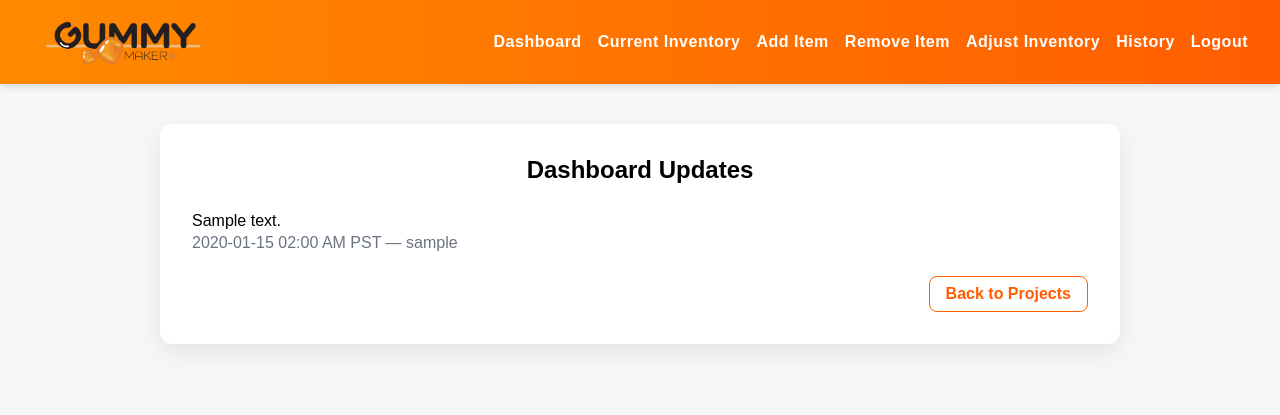
After one commit to justin-g-wang/GMinventory, a Flask app: page /dashboard/history in a window 1280 px wide. The commit adds this page. Shown: the top 415 px of the page. Run offline with Flask 3, Linux system fonts and the light colour scheme; the visitor is signed in with stand-in values (Sample User, id 1); a database or web service that is not in the repository returns one stand-in record (values such as "Sample title"); some libraries are stand-ins or nearby versions.

Commit message:
updated dashboard and dashboard history

```diff
--- a/app.py
+++ b/app.py
@@ -29,6 +29,12 @@ def to_int_or_none(value):
         return int(value)
     except (TypeError, ValueError):
         return None
+
+def log_dashboard_event(cursor, message, username=None):
+    cursor.execute(
+        "INSERT INTO dashboard_history (message, username) VALUES (%s, %s)",
+        (message, username),
+    )
 
 def send_low_stock_email(item_number, lot, remaining_qty, unit, item_name, supplier, triggered_by):
     """Send a notification when inventory dips below threshold."""
@@ -190,6 +196,15 @@ def init_db():
         )
     """)
 
+    c.execute("""
+        CREATE TABLE IF NOT EXISTS dashboard_history (
+            id SERIAL PRIMARY KEY,
+            message TEXT,
+            username TEXT,
+            created_at TIMESTAMPTZ DEFAULT CURRENT_TIMESTAMP
+        )
+    """)
+
     conn.commit()
     conn.close()
 
@@ -260,6 +275,11 @@ def dashboard():
                 """,
                 (name, notes, due_date, bags_bottles, gummies, storage_status, quantity_unit, completed_bags),
             )
+            log_dashboard_event(
+                c,
+                f"Created project '{name}' targeting {bags_bottles or 0} {quantity_unit}, due {due_date or 'unspecified'}",
+                session.get("user"),
+            )
             conn.commit()
             conn.close()
             return redirect("/dashboard")
@@ -281,6 +301,9 @@ def dashboard():
             except (TypeError, ValueError):
                 conn.close()
                 return "Invalid project id."
+            c.execute("SELECT name FROM projects WHERE id = %s", (project_id_int,))
+            project_row = c.fetchone()
+            project_name = project_row[0] if project_row else f"#{project_id_int}"
 
             if status == "Completed":
                 c.execute(
@@ -301,6 +324,11 @@ def dashboard():
                     """,
                     (status, project_id_int),
                 )
+            log_dashboard_event(
+                c,
+                f"Marked project '{project_name}' as {status}",
+                session.get("user"),
+            )
             conn.commit()
             conn.close()
             return redirect("/dashboard")
@@ -335,6 +363,10 @@ def dashboard():
                 return "Invalid project id."
 
             c.execute(
+                "SELECT name FROM projects WHERE id = %s",
+                (project_id_int,),
+            )
+            c.execute(
                 """
                 UPDATE projects
                 SET name = %s,
@@ -359,6 +391,11 @@ def dashboard():
                     project_id_int,
                 ),
             )
+            log_dashboard_event(
+                c,
+                f"Edited project '{name}': quantity {bags_bottles or 0} {quantity_unit}, produced {completed_bags or 0}, due {due_date or 'N/A'}",
+                session.get("user"),
+            )
             conn.commit()
             conn.close()
             return redirect("/dashboard")
@@ -370,7 +407,11 @@ def dashboard():
             except (TypeError, ValueError):
                 conn.close()
                 return "Invalid project id."
+            c.execute("SELECT name FROM projects WHERE id = %s", (project_id_int,))
+            project_row = c.fetchone()
+            project_name = project_row[0] if project_row else f"#{project_id_int}"
             c.execute("DELETE FROM projects WHERE id = %s", (project_id_int,))
+            log_dashboard_event(c, f"Deleted project '{project_name}'", session.get("user"))
             conn.commit()
             conn.close()
             return redirect("/dashboard")
@@ -481,6 +522,31 @@ def completed_projects_view():
 
     return render_template("completed_projects.html", completed_projects=projects)
 
+@app.route("/dashboard/history")
+@login_required
+def dashboard_history():
+    conn = connect_db()
+    c = conn.cursor()
+    c.execute(
+        """
+        SELECT message, username, created_at
+        FROM dashboard_history
+        ORDER BY created_at DESC
+        LIMIT 50
+        """
+    )
+    rows = c.fetchall()
+    conn.close()
+    entries = [
+        {
+            "message": row[0],
+            "username": row[1],
+            "timestamp": format_timestamp_pst(row[2]),
+        }
+        for row in rows
+    ]
+    return render_template("dashboard_history.html", entries=entries)
+
 @app.route("/projects/new", methods=["GET", "POST"])
 @login_required
 def new_project():
@@ -513,6 +579,11 @@ def new_project():
                 """,
                 (name, notes, due_date, bags_bottles, gummies, storage_status, quantity_unit, completed_bags),
             )
+        log_dashboard_event(
+            c,
+            f"Created project '{name}' targeting {bags_bottles or 0} {quantity_unit}, due {due_date or 'unspecified'}",
+            session.get("user"),
+        )
         conn.commit()
         conn.close()
         return redirect("/dashboard")
--- a/static/style.css
+++ b/static/style.css
@@ -206,6 +206,31 @@ th, td {
     font-weight: 600;
 }
 
+.button-link.secondary {
+    background: transparent;
+    border: 1px solid #ff5d00;
+    color: #ff5d00;
+}
+
+.header-buttons {
+    display: flex;
+    gap: 12px;
+    flex-wrap: wrap;
+    align-items: center;
+}
+
+.history-actions {
+    margin-top: 16px;
+    display: flex;
+    justify-content: flex-end;
+}
+
+.history-actions .button-link {
+    background: transparent;
+    border: 1px solid #ff5d00;
+    color: #ff5d00;
+}
+
 .dashboard-content {
     display: flex;
     flex-wrap: wrap;
@@ -218,6 +243,29 @@ th, td {
     flex-direction: column;
     gap: 16px;
     min-width: 320px;
+}
+
+.history-feed {
+    flex: 1;
+    min-width: 300px;
+}
+
+.history-list {
+    list-style: none;
+    margin: 0;
+    padding: 0;
+    display: flex;
+    flex-direction: column;
+    gap: 12px;
+}
+
+.history-list li {
+    padding: 8px 0;
+    border-bottom: 1px solid #e5e7eb;
+}
+
+.history-list li:last-child {
+    border-bottom: none;
 }
 
 .project-card {
--- a/templates/base.html
+++ b/templates/base.html
@@ -3,6 +3,7 @@
 <head>
     <title>Inventory System</title>
     <link rel="stylesheet" href="/static/style.css">
+    <script src="https://cdn.jsdelivr.net/npm/canvas-confetti@1.6.0/dist/confetti.browser.min.js"></script>
 </head>
 <body>
     <header class="site-header">
--- /dev/null
+++ b/templates/dashboard_history.html
@@ -0,0 +1,23 @@
+{% extends "base.html" %}
+{% block content %}
+
+<div class="form-card">
+    <h2>Dashboard Updates</h2>
+    {% if entries %}
+        <ul class="history-list">
+            {% for entry in entries %}
+            <li>
+                <div>{{ entry.message }}</div>
+                <div class="muted">{{ entry.timestamp }}{% if entry.username %} — {{ entry.username }}{% endif %}</div>
+            </li>
+            {% endfor %}
+        </ul>
+    {% else %}
+        <p class="muted">No updates yet.</p>
+    {% endif %}
+    <div class="history-actions">
+        <a class="button-link" href="/dashboard">Back to Projects</a>
+    </div>
+</div>
+
+{% endblock %}
```
Also changed, not shown: templates/dashboard.html (+34 -3 lines).
